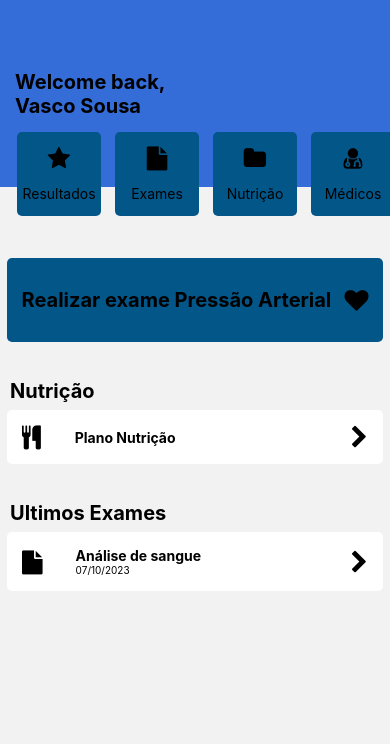
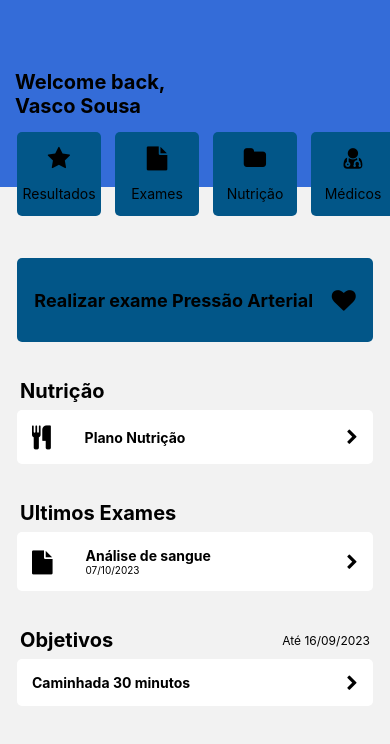
Before and after one commit to vsousa14/TEM-healthCare, a React Native app: screen /Homepage in a window 390 px wide. Shown: the top 744 px of the page. Built offline with nearby package versions, Linux system fonts and the light colour scheme.

Commit message:
homepage & screenpage done FE

```diff
--- a/src/components/ActionCardComponent/index.jsx
+++ b/src/components/ActionCardComponent/index.jsx
@@ -5,10 +5,17 @@ import FontAwessome from '@expo/vector-icons/FontAwesome'
 
 function ActionCardComponent({icon, iconPos, bgColor, actionIcon, text, subText, cHeight, cWidth}) {
   let renderSubText;
+  let renderIcon;
   if(subText != ""){
     renderSubText = <Text style={styles().subText}>{subText}</Text>
   }else{
     renderSubText = "";
+  }
+
+  if(icon != ""){
+    renderIcon = <FontAwessome name={icon} onPress={() =>{}} size={24} />
+  }else{
+    renderIcon
   }
 
   if(bgColor == "#025688"){
@@ -16,7 +23,7 @@ function ActionCardComponent({icon, iconPos, bgColor, actionIcon, text, subText,
       <TouchableHighlight onPress={()=>{}}>
        <View style={styles(bgColor).btnContainerBig}>
           <Text style={styles().mainTextBig}>{text}</Text>
-           <FontAwessome name={icon} onPress={() =>{}} size={24} />
+           {renderIcon}
 
        </View>
    </TouchableHighlight>
@@ -26,13 +33,13 @@ function ActionCardComponent({icon, iconPos, bgColor, actionIcon, text, subText,
     return (
       <TouchableHighlight onPress={()=>{}}>
        <View style={styles(bgColor).btnContainer}>
-           <FontAwessome name={icon} size={24} />
+          {renderIcon}
            <View style={styles().textWrapper}>
            <Text style={styles().mainText}>{text}</Text>
            {renderSubText}
            </View>
 
-           <FontAwessome name={"chevron-right"} size={24} />
+           <FontAwessome name={"chevron-right"} size={16} />
        </View>
    </TouchableHighlight>
 
@@ -45,7 +52,7 @@ function ActionCardComponent({icon, iconPos, bgColor, actionIcon, text, subText,
            <Text style={styles().mainText}>{text}</Text>
            {renderSubText}
            </View>
-           <FontAwessome name={icon} onPress={() =>{}} size={24} />
+           {renderIcon}
 
        </View>
    </TouchableHighlight>
@@ -56,7 +63,7 @@ function ActionCardComponent({icon, iconPos, bgColor, actionIcon, text, subText,
 }
 
 ActionCardComponent.defaultProps = {
-    icon: "bolt",
+    icon: "",
     iconPos: "left",
     bgColor: "#ffffff",
     actionIcon: false,
@@ -100,7 +107,7 @@ ActionCardComponent.defaultProps = {
         fontWeight: 'bold',
       },
       mainTextBig:{
-        fontSize:20,
+        fontSize:18,
         fontWeight: 'bold',
       },
       textWrapper:{
--- a/src/screens/ExamsScreen.jsx
+++ b/src/screens/ExamsScreen.jsx
@@ -1,19 +1,27 @@
 
 import React from 'react';
-import { View, Image, TouchableOpacity, Text, SafeAreaView, StyleSheet } from 'react-native';
+import { View, Text, SafeAreaView, StyleSheet, ScrollView } from 'react-native';
 import HeaderComponent from '../components/HeaderComponent';
-import FontAwessome from '@expo/vector-icons/FontAwesome'
+import FontAwessome from '@expo/vector-icons/FontAwesome';
+import ActionCardComponent from '../components/ActionCardComponent';
 
 function ExamsScreen({ navigation }) {
     return (
         <SafeAreaView>
+          <ScrollView>
         <HeaderComponent navigation={navigation}/>
 
         <View style={styles().contentWrapper}>
-        <FontAwessome onPress={() =>{navigation.goBack()}} name={"chevron-left"} size={24} />
-        <Text>Exames</Text>
+          <View style={styles().titleWrapper}>
+          <FontAwessome style={{marginRight:10}} onPress={() =>{navigation.goBack()}} name={"chevron-left"} size={24} />
+          <Text style={{fontSize:20,fontWeight:'bold'}}>Exames</Text>
+          </View>
+
+        <ActionCardComponent text={"Análise de sangue"} icon={"file"} subText={"07/10/2023"} iconPos={"left"}/>
+        <ActionCardComponent text={"Análise de sangue"} icon={"file"} subText={"07/10/2023"} iconPos={"left"}/>
+        <ActionCardComponent text={"Análise de sangue"} icon={"file"} subText={"07/10/2023"} iconPos={"left"}/>
         </View>
-
+        </ScrollView>
       </SafeAreaView>
     );
   }
@@ -22,8 +30,16 @@ function ExamsScreen({ navigation }) {
     contentWrapper:{
       width: '100%',
       marginTop:20,
-      backgroundColor: 'red'
-    }
+      paddingHorizontal:10,
+      //backgroundColor: 'red'
+    },
+    titleWrapper:{
+      flexDirection:'row',
+      justifyContent: 'flex-start',
+      alignItems:'center',
+      paddingLeft:10,
+      marginVertical:10,
+    },
   })
 
   export default ExamsScreen
--- a/src/screens/Homepage.jsx
+++ b/src/screens/Homepage.jsx
@@ -17,6 +17,11 @@ import ActionCardComponent from '../components/ActionCardComponent';
       <ActionCardComponent text={"Plano Nutrição"} icon={"cutlery"} iconPos={"left"}/>
       <Text style={styles().categoryTitle}>Ultimos Exames</Text>
       <ActionCardComponent text={"Análise de sangue"} icon={"file"} subText={"07/10/2023"} iconPos={"left"}/>
+      <View style={styles().objectivesTextWrapper}>
+      <Text style={styles().categoryTitle}>Objetivos</Text>
+      <Text style={styles().categorySubTitle}>Até 16/09/2023</Text>
+      </View>
+      <ActionCardComponent text={"Caminhada 30 minutos"}/>
       </View>
       </ScrollView>
 
@@ -28,6 +33,8 @@ const styles = () => StyleSheet.create({
   contentWrapper:{
     width: '100%',
     marginTop:35,
+    marginBottom:10,
+    paddingHorizontal:10,
     //backgroundColor: 'red'
   },
   categoryTitle:{
@@ -35,6 +42,16 @@ const styles = () => StyleSheet.create({
     fontWeight:"bold",
     paddingTop:30,
     paddingLeft:10
+  },
+  categorySubTitle:{
+    fontSize: 12,
+    paddingTop:30,
+    paddingRight:10
+  },
+  objectivesTextWrapper:{
+    flexDirection:'row',
+    justifyContent:'space-between',
+    alignItems:'center'
   }
 })
 
```
